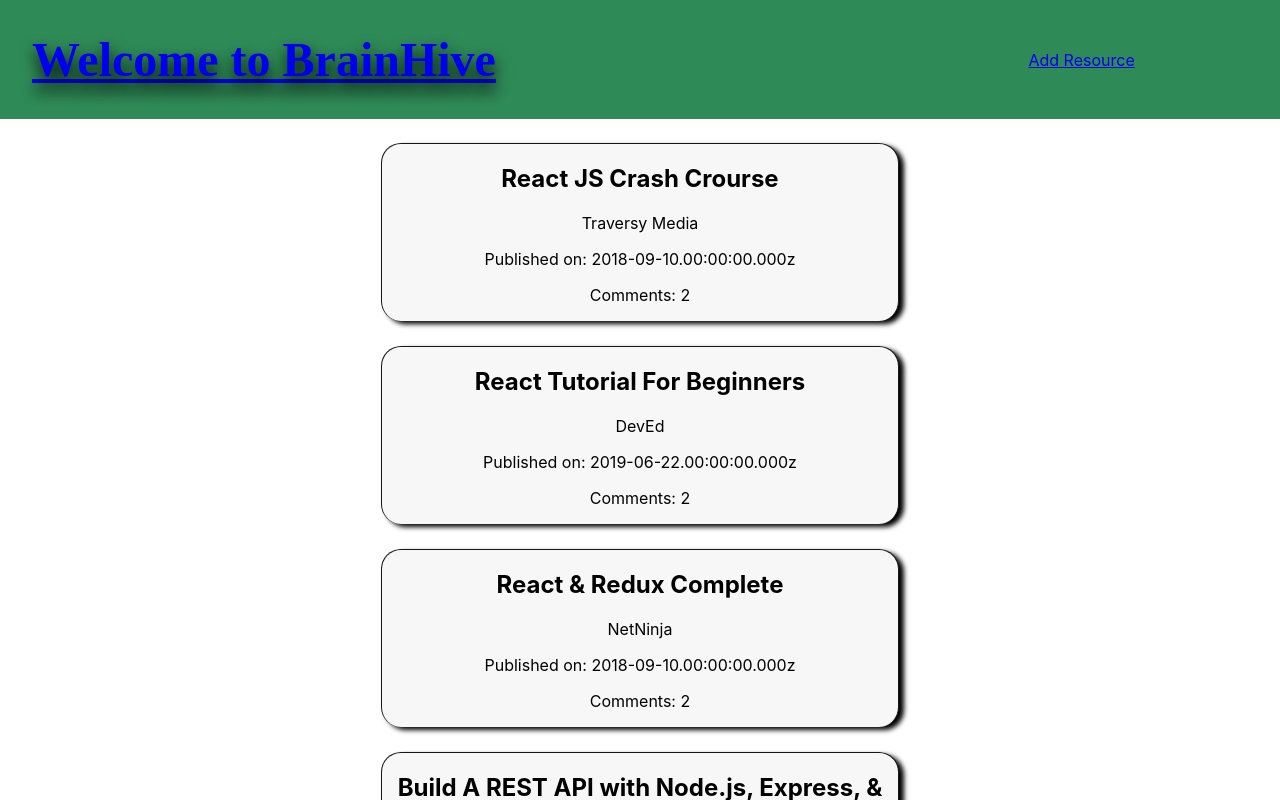
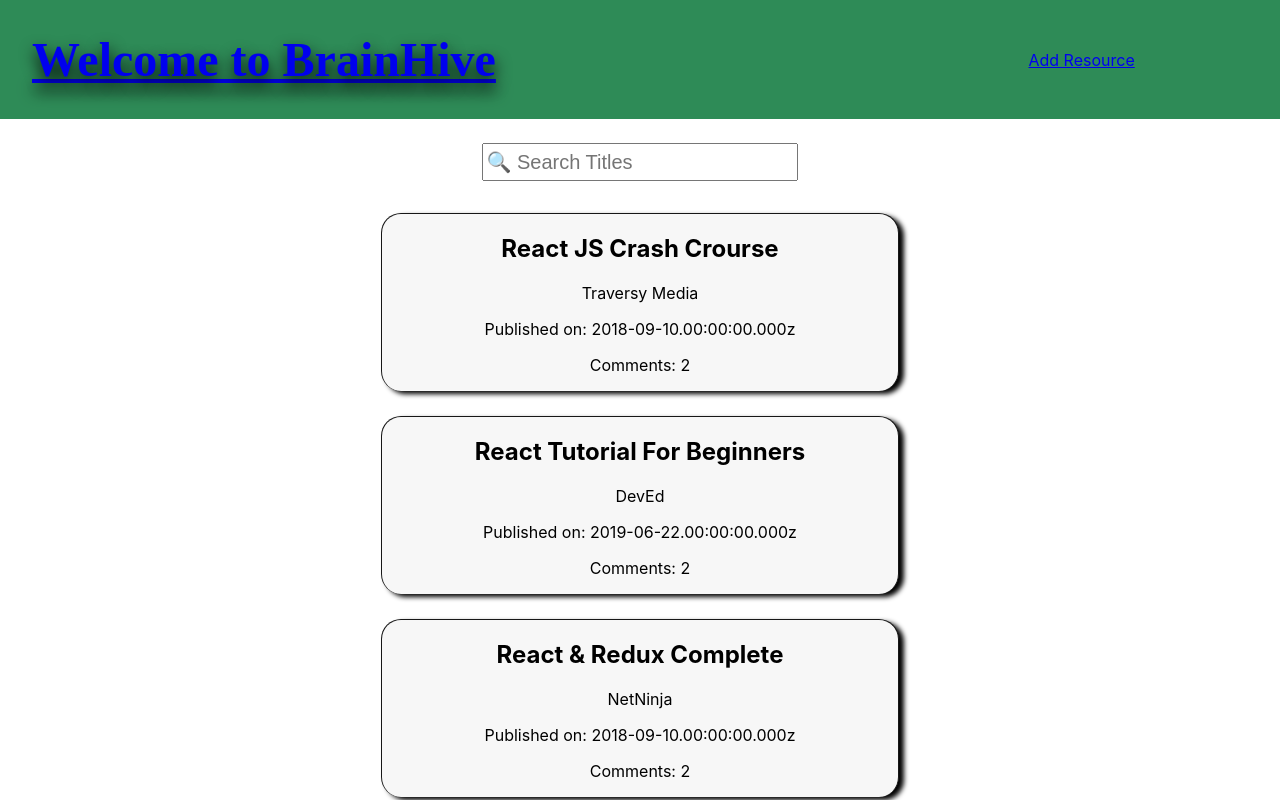
Before and after one commit to DavidJonesRIRed/SocialKnowledgeRepository, a React (Create React App) app: page / in a window 1280 px wide. Shown: the top 800 px of the page. Built offline with nearby package versions, Linux system fonts and the light colour scheme.

Commit message:
finished mods to view course and added search bar

```diff
--- a/src/components/ResourceList.js
+++ b/src/components/ResourceList.js
@@ -1,24 +1,81 @@
-import React from 'react';
+import React, { Component }from 'react';
 import Resource from './Resource';
 
 
-const ResourceList = (props) => {
-    //const { resources } = props;
+class ResourceList extends Component {
+  state = {
+    query:"",
+    searchedResources: [ ...this.props.resources ]
+  };
 
-    const renderPosts = () => {
-        const display = props.resources.map((resource) => {
-          return <Resource resource={resource} key={resource.id}
-          onSelect={ props.onSelect } />;
-        });
+  handleChange = (e) => {
+    const query = e.target.value;
+    const newList = this.props.resources.filter(resource => {
+      if(resource.title.toLowerCase().indexOf(query.toLowerCase()) >= 0) {
+        return true;
+      }
+      if(resource.summary.toLowerCase().indexOf(query.toLowerCase()) >= 0) {
+        return true;
+      }
+      return false;
+    });
 
-        return display;
-      };
+    this.setState({
+      query: query,
+      searchedResources: newList,
+    })
+  };
 
+  renderPosts = () => {
+      const display = this.state.searchedResources.map((resource) => {
+        return (
+          <Resource
+          resource={resource}
+          key={resource.id}
+          onSelect={ this.props.onSelect }
+          />
+        );
+      });
+
+      return display;
+  };
+
+
+  render(){
     return (
-        <div className="resourceList">
-          {renderPosts()}
+      <div>
+        { /* TODO: Add Search Bar */ }
+        <div style={myStyles.searchBar}>
+          <input
+            style={myStyles.input}
+            type="text"
+            placeholder="&#x1F50D; Search Titles"
+            onChange={this.handleChange}
+          >
+          </input>
         </div>
-    )
+          <div className="resourceList">
+            {this.renderPosts()}
+          </div>
+        </div>
+    );
+  }
 }
 
+const myStyles = {
+  searchBar: {
+    flexDirection: "row",
+    flex: 1,
+    marginRight: "30%",
+    marginLeft: "30%",
+    marginBottom: "1.5rem",
+  },
+  input: {
+    width: "60%",
+    height: 32,
+    fontSize: 20,
+    marginBottom: 8,
+  },
+};
+
 export default ResourceList;
--- a/src/components/ViewCourse.js
+++ b/src/components/ViewCourse.js
@@ -24,6 +24,34 @@ class ViewCourse extends Component {
         });
     };
 
+    renderStars = (course) => {
+        const rating = course.rating;
+        let stars = "";
+        for(let i = 0; i < rating; i++) {
+            stars += "* ";
+        }
+        return stars;
+    };
+
+    renderYoutube = (course) => {
+        if(course.link.indexOf("youtube") >= 0){
+            const videoIdIndex = course.link.indexOf("?v=");
+            const videoId = course.link.substring(videoIdIndex + 3);
+            //console.log(videoId);
+            return(
+                <iframe
+                    title="video"
+                    width="560"
+                    height="315"
+                    src={`https://www.youtube.com/embed/${videoId}`}
+                    frameBorder="0"
+                    allow="accelerometer; autoplay; encrypted-media; gyroscope; picture-in-picture"
+                    allowFullScreen
+                ></iframe>
+            );
+        }
+    };
+
     render() {
         const { course } = this.props;
         //const { id } = useParams();
@@ -33,11 +61,24 @@ class ViewCourse extends Component {
             <div>
                 <h3>{ course.title }</h3>
                 <h4> { course.resourceAuthor }</h4>
+                <div style={ myStyles.row }>
+                    <p>Shared by: { course.posterName }</p>
+                    <p>Cohort: { course.cohort }</p>
+                </div>
                 <p>{ course.summary }</p>
-                <p>{ course.link }</p>
+                { this.renderYoutube(course) }
+                <div style={ myStyles.row }>
+                    <p>
+                        <a href={ course.link }>View Resource</a>
+                    </p>
+                    <p>rating: { this.renderStars(course)}</p>
+                </div>
+                { course.categories.length ? (
+                    <div style={ myStyles.row }>{ course.categories.join(", ") }</div>
+                ) : null }
                 <Button
                     onClick={ this.handleClick }
-                    buttonStyle= {{ backgroundColor: "green" }}
+                    buttonStyle={{ backgroundColor: "green" }}
                 >
                     {this.state.showComments ? "Hide Comments" : "Show Comments" }
                 </Button>
@@ -49,4 +90,38 @@ class ViewCourse extends Component {
     }
 };
 
+const myStyles = {
+    row: {
+        marginRight: "8%",
+        marginLeft: "8%",
+        display: "flex",
+        flexDirection: "row",
+        marginTop: "10px",
+        marginBottom: "10px",
+        setAlign: "center",
+        justifyContent: "space-evenly",
+    },
+    container: {
+        display: "flex",
+        flex: 1,
+        flexDirection: "column",
+        height: "100vh",
+        width: "80%",
+        justifyContent: "flex-start",
+        alignItems: "center",
+        border: "1px solid blue",
+        boxShadow: "5px 3px 5px blue",
+        marginTop: 16,
+        marginBottom: 16,
+        marginLeft: "auto",
+        marginRight: "auto",
+        paddingTop: 16,
+        paddingBottom: 16,
+      },
+      button: {
+        marginTop: 16,
+        backgroundColor: "blue",
+        color: "white",
+      },
+}
 export default withRouter(ViewCourse);
--- a/src/mock/resources.js
+++ b/src/mock/resources.js
@@ -49,7 +49,7 @@ const resources = [
         title: "React & Redux Complete",
         categories: ["React", "Redux"],
         summary: "A good resouce on building a couple react apps with and without redux",
-        link: "www.google.com/search?q=NetNinja%20React",
+        link: "http://www.google.com/search?q=NetNinja%20React",
         resourceType: "Playlist",
         datePublished: "2018-09-10.00:00:00.000z",
         videoLength: null,
@@ -167,7 +167,7 @@ const resources = [
         authorsSkillLevel: "advanced",
         cohort: "8",
         title: "React - The Complete Guide (incl Hooks, React Router, Redux)",
-        category: "React",
+        categories: ["React"],
         summary: "Dive in and learn React.js from scratch! Learn Reactjs, Hooks, Redux, React Routing, Animations, Next.js and way more!",
         link: "https://www.udemy.com/course/react-the-complete-guide-incl-redux/",
         resourceType: "video",
```
